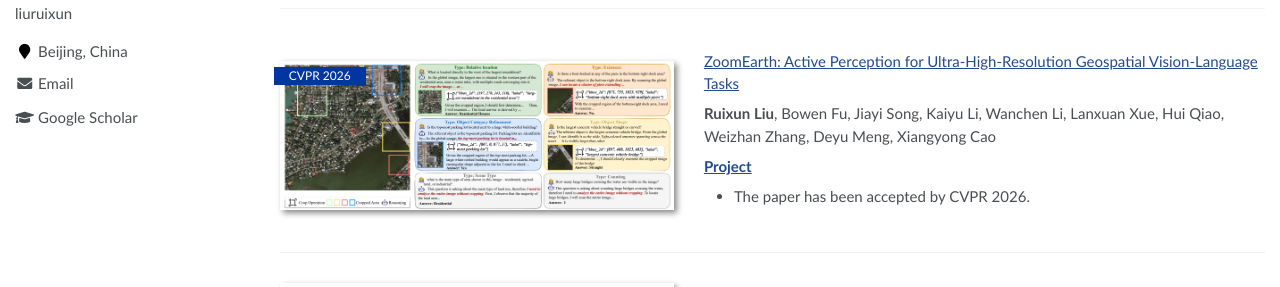
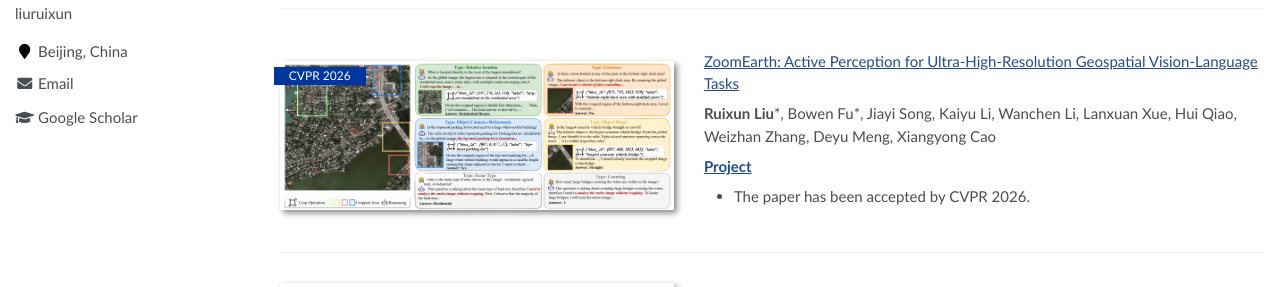
Before and after one commit to liuruixun/liuruixun.github.io, a Jekyll site: the page built from _pages/about.md, in a window 1280 px wide and 900 px high. Shown: the part 351-638 px from the top of the window. Built offline with Jekyll 4.4.1, drawn with Linux system fonts in a browser that asks for light colours.

```diff
--- a/_pages/about.md
+++ b/_pages/about.md
@@ -34,7 +34,7 @@ My research interest includes MLLM and Embodied AI. I have published more than s
 
 [ZoomEarth: Active Perception for Ultra-High-Resolution Geospatial Vision-Language Tasks](https://arxiv.org/abs/2511.12267)
 
-**Ruixun Liu**, Bowen Fu, Jiayi Song, Kaiyu Li, Wanchen Li, Lanxuan Xue, Hui Qiao, Weizhan Zhang, Deyu Meng, Xiangyong Cao
+**Ruixun Liu**\*, Bowen Fu\*, Jiayi Song, Kaiyu Li, Wanchen Li, Lanxuan Xue, Hui Qiao, Weizhan Zhang, Deyu Meng, Xiangyong Cao
 
 [**Project**](https://scholar.google.com/citations?view_op=view_citation&hl=zh-CN&user=WTleRV8AAAAJ&citation_for_view=WTleRV8AAAAJ:Y0pCki6q_DkC) <strong><span class='show_paper_citations' data='WTleRV8AAAAJ:Y0pCki6q_DkC'></span></strong>
 - The paper has been accepted by CVPR 2026.
```
